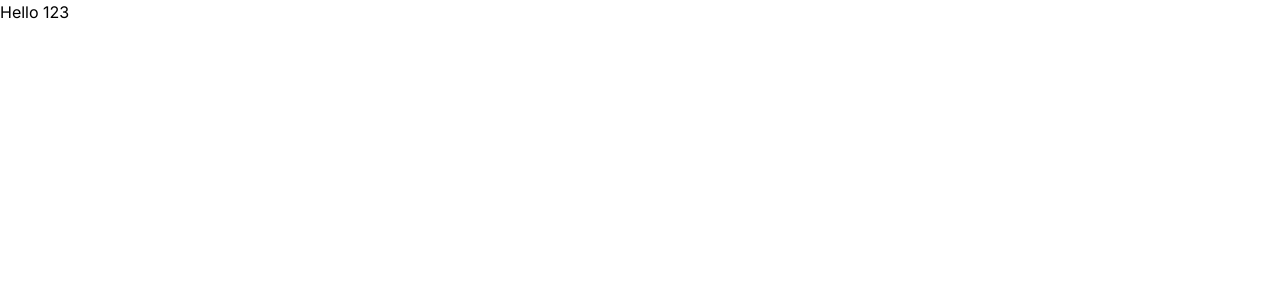
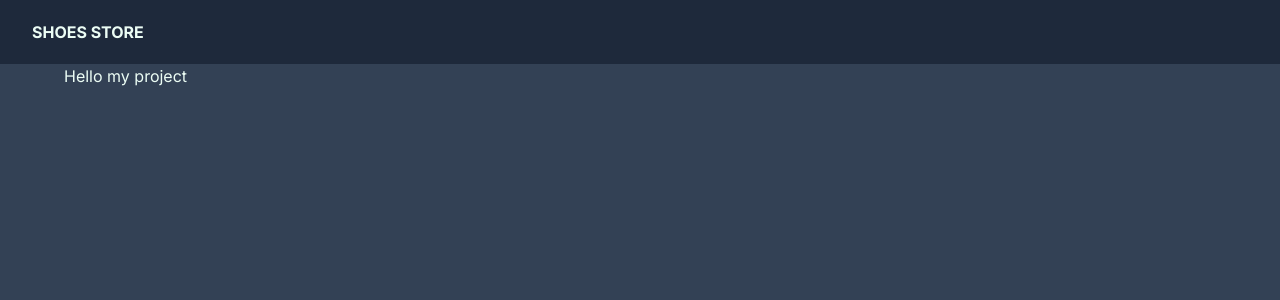
Before and after one commit to rudilp28/e-commerce-shoes, a Next.js app in the folder next-commerce-shoes/: page / in a window 1280 px wide. Shown: the top 300 px of the page. Built offline with nearby package versions, Linux system fonts and the light colour scheme.

Commit message:
Add navbar

```diff
--- a/next-commerce-shoes/src/app/layout.tsx
+++ b/next-commerce-shoes/src/app/layout.tsx
@@ -1,6 +1,7 @@
 import type { Metadata } from "next";
 import { Inter } from "next/font/google";
 import "./globals.css";
+import Navibar from "@/components/Navbar";
 
 const inter = Inter({ subsets: ["latin"] });
 
@@ -16,7 +17,12 @@ export default function RootLayout({
 }>) {
   return (
     <html lang="en">
-      <body className={inter.className}>{children}</body>
+      <body className={inter.className}>
+        <Navibar />
+        <main className="bg-slate-700 h-screen p-16">
+        {children}
+        </main>
+      </body>
     </html>
   );
 }
--- a/next-commerce-shoes/src/app/page.tsx
+++ b/next-commerce-shoes/src/app/page.tsx
@@ -1,8 +1,8 @@
 
 export default function Home() {
   return (
-    <main>
-      <h1>Hello 123</h1>
-    </main>
+    <div>
+      <h1 className="text-emerald-50">Hello my project</h1>
+    </div>
   );
 }
--- /dev/null
+++ b/next-commerce-shoes/src/components/Navbar.tsx
@@ -0,0 +1,13 @@
+import Link from "next/link";
+
+function Navibar() {
+    return (
+        <nav className="fixed top-0 w-full flex items-center py-2 px-8 justify-between z-50 bg-slate-800 text-gray-200">
+          <Link href="/"className="uppercase font-bold text-emerald-50 h-12 flex items-center">
+            Shoes Store
+          </Link>
+        </nav>
+    )
+}
+
+export default Navibar
```
